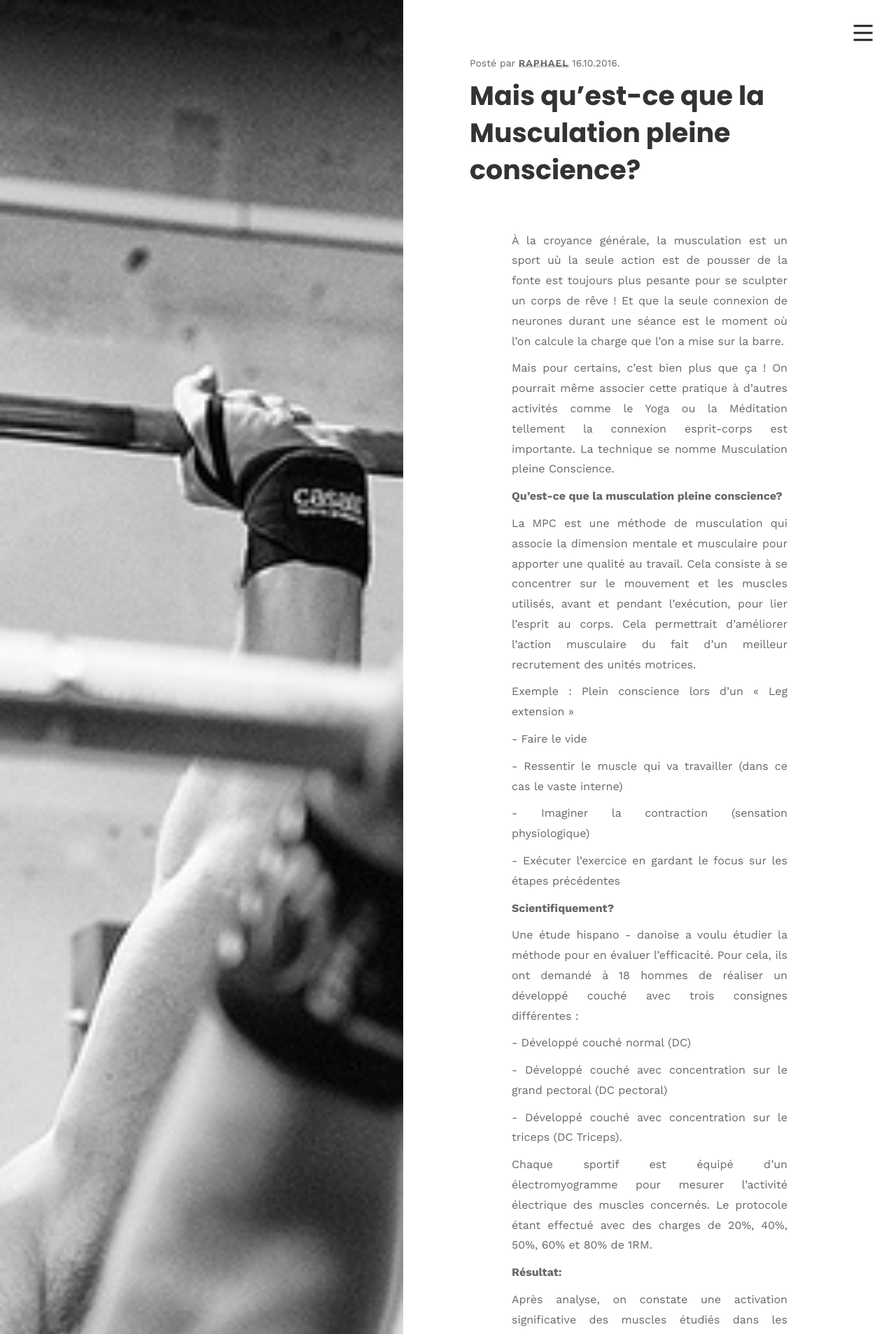
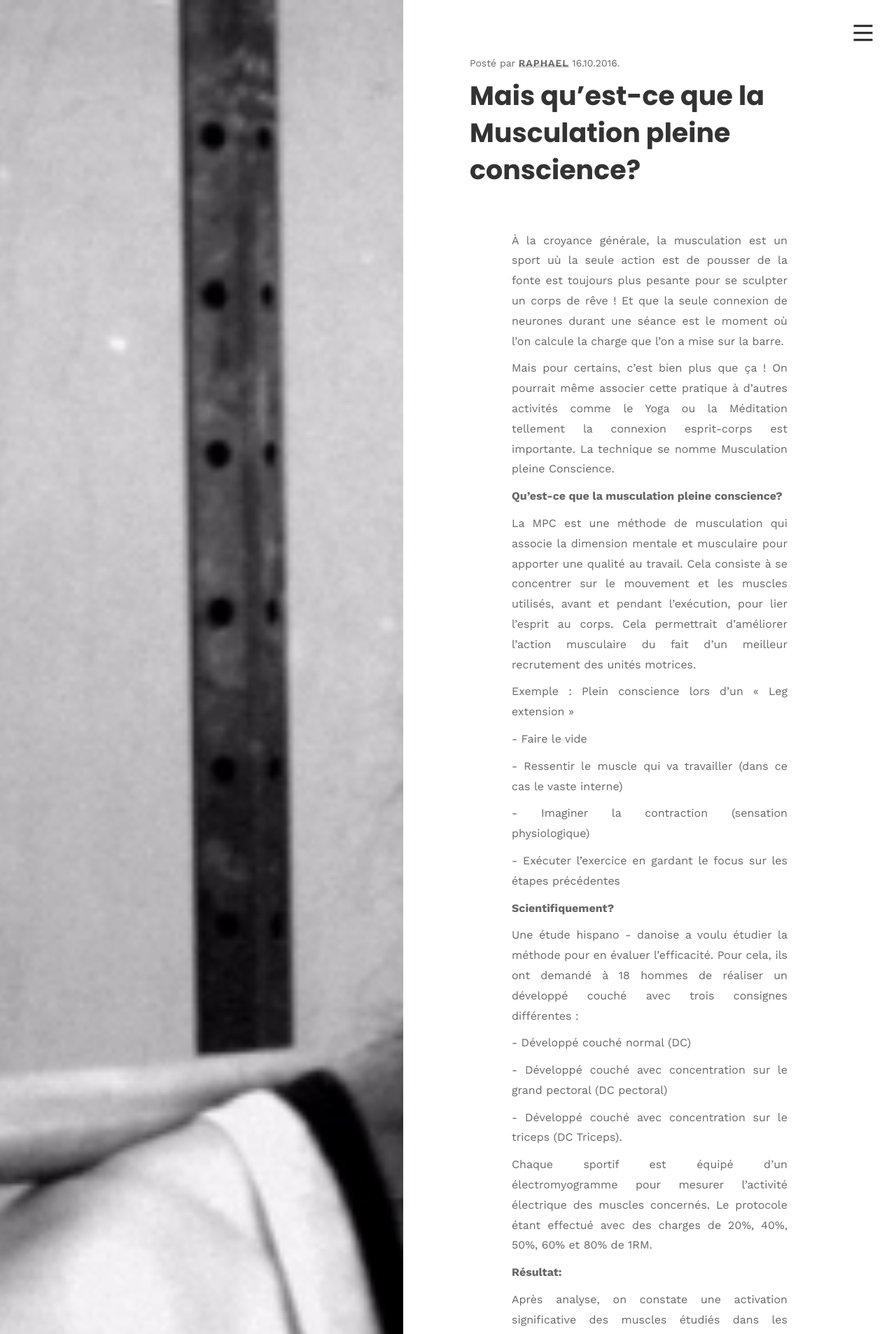
Before and after one commit to phildaponte/odemard, a Jekyll site: the page built from _posts/2017-05-28-mais-qu-est-ce-que-la-musculation-pleine-conscience-.md, in a window 1280 px wide. Shown: the top 1906 px of the page at 70% size. Built offline with Jekyll 4.4.1, drawn with Linux system fonts in a browser that asks for light colours; comment, search, counter and statistics services are not loaded.

Commit message:
Update Blog Post “2017-05-28-mais-qu-est-ce-que-la-musculation-pleine-conscience-”

```diff
--- a/_posts/2017-05-28-mais-qu-est-ce-que-la-musculation-pleine-conscience-.md
+++ b/_posts/2017-05-28-mais-qu-est-ce-que-la-musculation-pleine-conscience-.md
@@ -2,7 +2,7 @@
 layout: post
 title: Mais qu’est-ce que la Musculation pleine conscience?
 tag: Forme
-img: /img/uploads/motivation-fit.jpg
+img: /img/uploads/muscu2.jpg
 ---
 À la croyance générale, la musculation est un sport uù la seule action est de pousser de la fonte est toujours plus pesante pour se sculpter un corps de rêve ! Et que la seule connexion de neurones durant une séance est le moment où l’on calcule la charge que l’on a mise sur la barre.
 
```
Also changed, not shown: img/uploads/muscu2.jpg (added).
